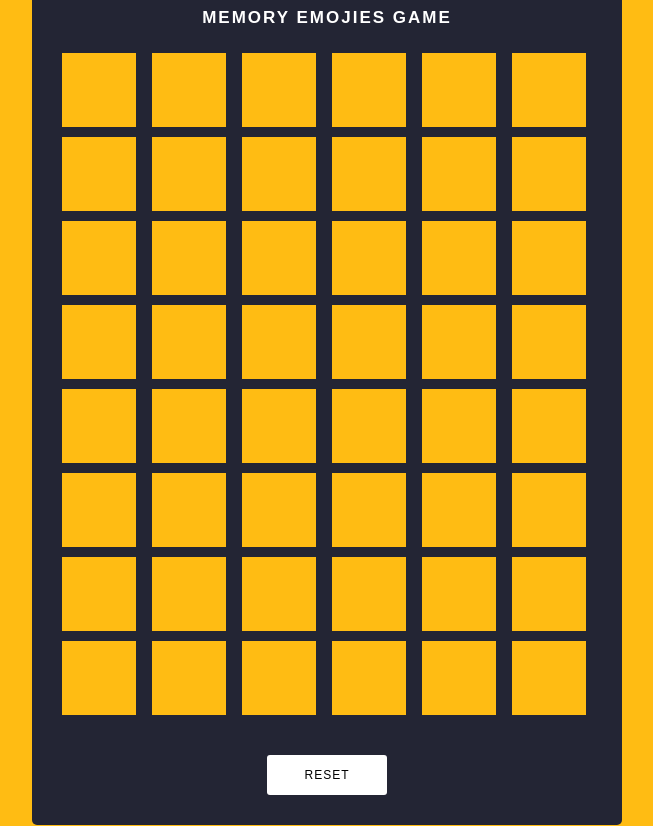
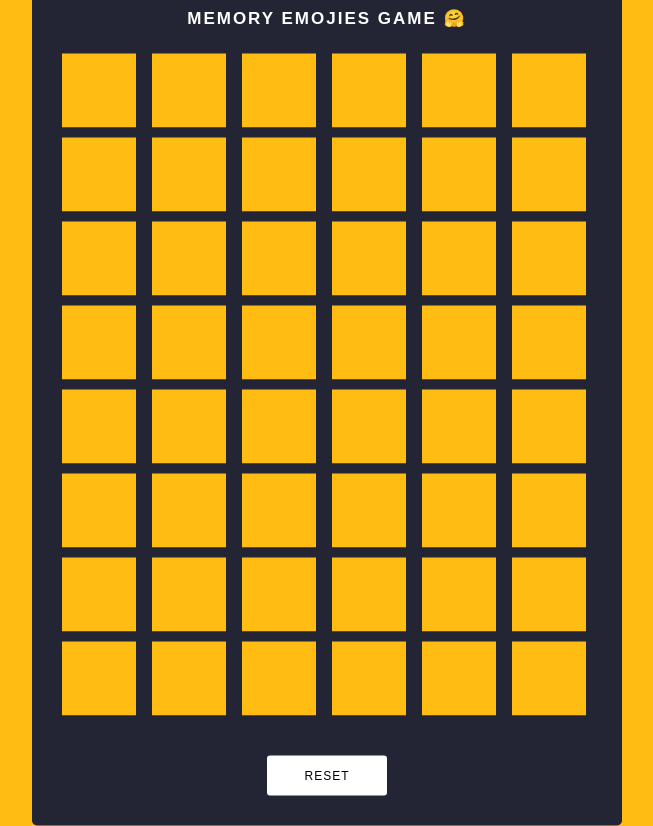
Before and after one commit to darshan1005/memory_card_game, a plain HTML site: page index.html in a window 1280 px wide. Shown: the whole page, without its empty margins (313-966 px from the left). Drawn offline with Linux system fonts and the light colour scheme.

Commit message:
Update index.html

```diff
--- a/index.html
+++ b/index.html
@@ -8,7 +8,7 @@
 </head>
 <body>
     <div class="container">
-        <h2>Memory Emojies Game</h2>
+        <h2>Memory Emojies Game 🤗</h2>
         <div class="game">
         </div>
         <button class="reset-btn" onclick="window.location.reload()">Reset</button>
```
